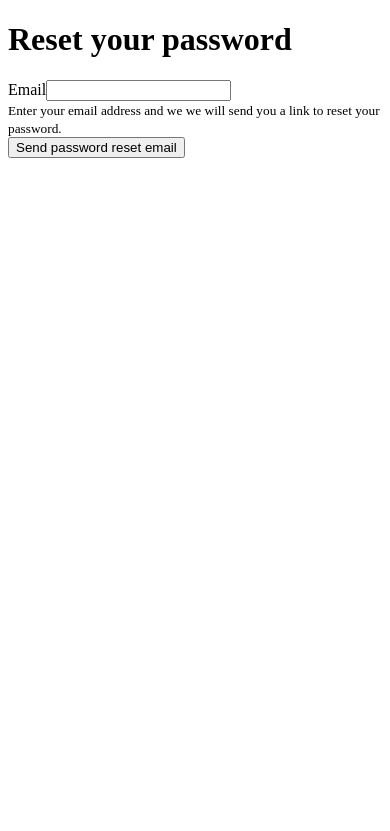
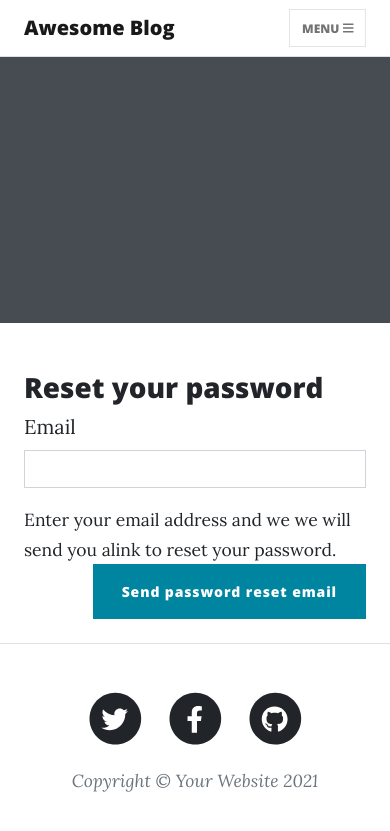
Before and after one commit to democvidev/SimplonBlogSymfony_5.3, a Symfony app: template templates/reset_password/request.html.twig in a window 390 px wide. Shown: the top 831 px of the page. Run offline with Twig, Linux system fonts and the light colour scheme; the template is opened without the code that fills it, so the values that code supplies are empty; form fields are guessed from the names that the template uses; some libraries are stand-ins or nearby versions.

Commit message:
updated and styled files

```diff
--- a/src/Controller/ResetPasswordController.php
+++ b/src/Controller/ResetPasswordController.php
@@ -51,6 +51,7 @@ class ResetPasswordController extends AbstractController
 
         return $this->render('reset_password/request.html.twig', [
             'requestForm' => $form->createView(),
+            'bg_image' => 'clean/assets/img/home-bg.jpg',
         ]);
     }
 
--- a/src/Form/ResetPasswordRequestFormType.php
+++ b/src/Form/ResetPasswordRequestFormType.php
@@ -14,7 +14,9 @@ class ResetPasswordRequestFormType extends AbstractType
     {
         $builder
             ->add('email', EmailType::class, [
-                'attr' => ['autocomplete' => 'email'],
+                'attr' => [
+                    'autocomplete' => 'email',
+                    'class' => 'form-control'],
                 'constraints' => [
                     new NotBlank([
                         'message' => 'Please enter your email',
--- a/templates/clean.html.twig
+++ b/templates/clean.html.twig
@@ -44,7 +44,7 @@
                         <li class="nav-item"><a class="nav-link px-lg-3 py-3 py-lg-4" href="{{ path('app_register') }}">Sign Up</a></li>
                         <li class="nav-item"><a class="nav-link px-lg-3 py-3 py-lg-4" href="{{ path('app_login') }}">Log In</a></li>
                         {% else %}
-                        <li class="nav-item"><a class="nav-link px-lg-3 py-3 py-lg-4" href="{{ path('app_login') }}">Log Out</a></li>
+                        <li class="nav-item"><a class="nav-link px-lg-3 py-3 py-lg-4" href="{{ path('app_logout') }}">Log Out</a></li>
                         {% endif %}
                     </ul>
                 </div>
@@ -52,7 +52,7 @@
         </nav>
 
         <!-- Page Header-->
-        <header class="masthead" style="background-image: url('{{asset(bg_image)}}')">
+        <header class="masthead" style="background-image: url('{% if bg_image is defined %}{{asset(bg_image)}}{% endif %}')">
             <div class="container position-relative px-4 px-lg-5">
                 <div class="row gx-4 gx-lg-5 justify-content-center">
                     <div class="col-md-10 col-lg-8 col-xl-7">
--- a/templates/reset_password/request.html.twig
+++ b/templates/reset_password/request.html.twig
@@ -1,22 +1,28 @@
-{% extends 'base.html.twig' %}
+{% extends 'clean.html.twig' %}
 
-{% block title %}Reset your password{% endblock %}
+{% block title %}Reset your password
+{% endblock %}
 
 {% block body %}
+	<main class="mb-4">
+		<div class="container px-4 px-lg-5">
+			<div class="row gx-4 gx-lg-5 justify-content-center">
+				<div class="col-md-10 col-lg-8 col-xl-7">
 					{% for flashError in app.flashes('reset_password_error') %}
 						<div class="alert alert-danger" role="alert">{{ flashError }}</div>
 					{% endfor %}
 					<h1>Reset your password</h1>
-
 					{{ form_start(requestForm) }}
 					{{ form_row(requestForm.email) }}
 					<div>
-            <small>
-                Enter your email address and we we will send you a
-                link to reset your password.
-            </small>
+						<small>Enter your email address and we we will send you alink to reset your password.</small>
 					</div>
-
+                    <div class="d-flex justify-content-end">
 					    <button class="btn btn-primary">Send password reset email</button>
+                    </div>
 					{{ form_end(requestForm) }}
+				</div>
+			</div>
+		</div>
+	</main>
 {% endblock %}
```
Also changed, not shown: src/Form/ChangePasswordFormType.php (+6 -2 lines), templates/registration/register.html.twig (+7 -6 lines), templates/reset_password/check_email.html.twig (+16 -6 lines), templates/reset_password/reset.html.twig (+20 -8 lines). Lines whose indentation alone changed are shown as unchanged.
